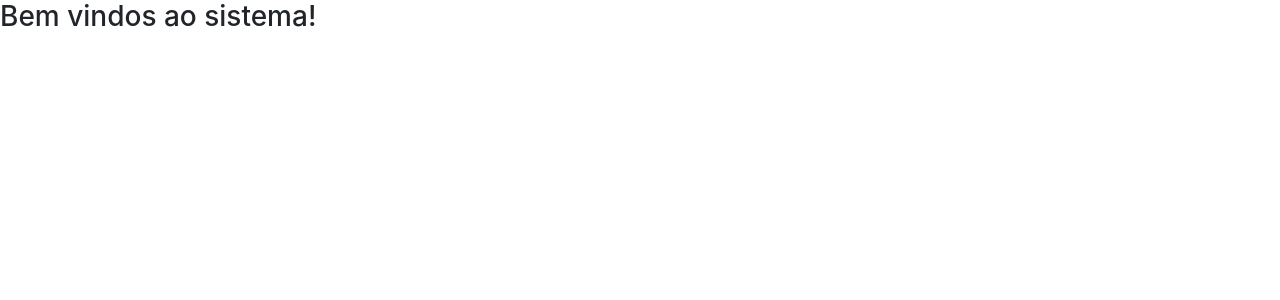
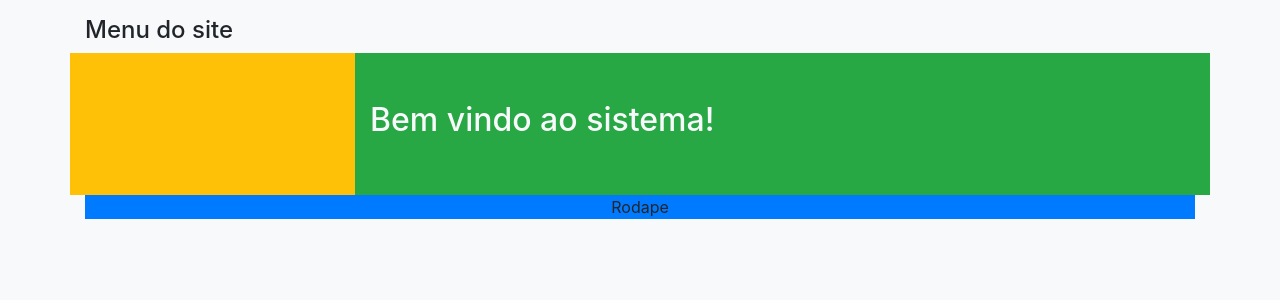
Before and after one commit to mayconws/Topicos-Django, a Django app: page / in a window 1280 px wide. Shown: the top 300 px of the page. Run offline with Django 3.2, Linux system fonts and the light colour scheme; some libraries are stand-ins or nearby versions.

Commit message:
criando template padrao

```diff
--- a/Progressao/paginas/templates/paginas/index.html
+++ b/Progressao/paginas/templates/paginas/index.html
@@ -1,23 +1,15 @@
-{% load static %}
+{% extends 'paginas/modelo.html' %}
 
-<!DOCTYPE html>
-<html lang="pt-br">
-<head>
-    <meta charset="UTF-8">
-    <meta name="viewport" content="width=device-width, initial-scale=1.0">
-    <meta http-equiv="X-UA-Compatible" content="ie=edge">
-    <title>Progressão de Carreira</title>
+{% block lateral %}
 
-    <link rel="stylesheet" href="{% static 'css/bootstrap.min.css' %}">
+{% endblock %}
 
-</head>
-<body>
+{% block conteudo %}
 
-    <h3>Bem vindos ao sistema!</h3>
+<div class="py-5 text-light">
 
-    <script src="{% static 'js/jquery-3.4.1.min.js' %}"></script>
-    <script src="{% static 'js/popper.js' %}"></script>
-    <script src="{% static 'js/bootstrap.min.js' %}"></script>
+    <h2>Bem vindo ao sistema!</h2>
 
-</body>
-</html>
+</div>
+
+{% endblock%}
--- /dev/null
+++ b/Progressao/paginas/templates/paginas/modelo.html
@@ -0,0 +1,64 @@
+{% load static %}
+
+<!DOCTYPE html>
+<html lang="pt-br">
+
+<head>
+    <meta charset="UTF-8">
+    <meta name="viewport" content="width=device-width, initial-scale=1.0">
+    <meta http-equiv="X-UA-Compatible" content="ie=edge">
+
+    {% block titulo %}
+    <title>:: Progressão de Carreira ::</title>
+    {% endblock %}
+
+    <link rel="stylesheet" href="{% static 'css/bootstrap.min.css' %}">
+
+</head>
+
+<body class="bg-light py-3">
+
+
+    <div class="container">
+
+        {% block menu %}
+        <h4>Menu do site</h4>
+        {% endblock %}
+
+        <div class="row">
+
+            <div class="col-lg-3 bg-warning">
+                {% block lateral %}
+                Menu Lateral
+                {% endblock %}
+            </div>
+
+            <div class="col-lg bg-success">
+                {%  block conteudo%}
+                Corpo do Site
+                {% endblock %}
+            </div>
+
+        </div>
+
+        <div class="text-center bg-primary">
+            {% block rodape %}
+            Rodape
+            {% endblock %}
+        </div>
+
+    </div>
+
+
+    <script src="{% static 'js/jquery-3.4.1.min.js' %}"></script>
+    <script src="{% static 'js/popper.js' %}"></script>
+    <script src="{% static 'js/bootstrap.min.js' %}"></script>
+
+    {% block script %}
+
+
+    {% endblock %}
+
+</body>
+
+</html>
```
